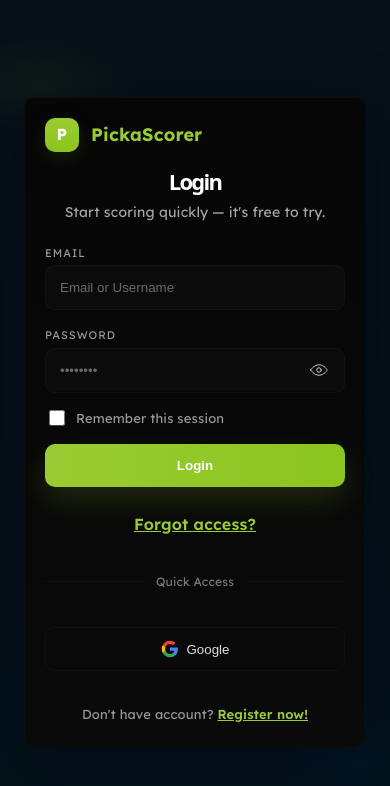
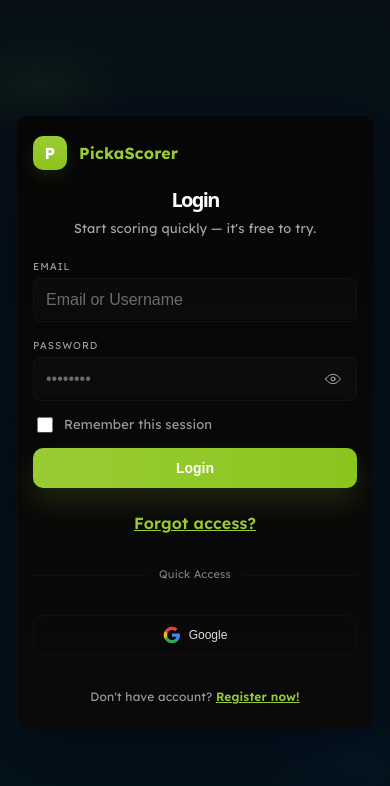
Before and after one commit to AyvanL/PickaScorer, a React (Vite) app: page /login in a window 390 px wide. Shown: the top 786 px of the page. Built offline with nearby package versions, Linux system fonts and the light colour scheme; no server answers.

Commit message:
fix: responsiveness

```diff
--- a/src/auth.css
+++ b/src/auth.css
@@ -44,7 +44,7 @@
 .auth-form { display:flex; flex-direction:column; gap:14px }
 .field-label { font-size:11px; letter-spacing:1px; color:#9a9a9a; text-transform:uppercase; text-align:left }
 .input-wrap { position:relative; width:100%; text-align:left }
-.auth-form input { display:block; width:100%; max-width:100%; padding:14px 14px; border-radius:10px; border:1px solid rgba(255,255,255,0.03); background: rgba(255,255,255,0.02); color: #f5f5f5; box-shadow: inset 0 -1px 0 rgba(0,0,0,0.4); }
+.auth-form input { display:block; width:100%; max-width:100%; padding:14px 14px; border-radius:10px; border:1px solid rgba(255,255,255,0.03); background: rgba(255,255,255,0.02); color: #f5f5f5; box-shadow: inset 0 -1px 0 rgba(0,0,0,0.4); font-size: 16px; }
 .auth-form input::placeholder { color: #6b6b6b }
 .forgot { position:absolute; right:6px; top:6px; font-size:12px; color: var(--primary); font-weight:600 }
 
@@ -92,3 +92,81 @@
   .auth-title { font-size:22px }
   .brand-text { font-size:16px }
 }
+
+@media (max-width: 480px) {
+  .auth-shell {
+    padding: 0 16px;
+  }
+
+  .auth-card {
+    width: 100%;
+    padding: 20px 16px;
+    border-radius: 12px;
+  }
+
+  .brand-row {
+    gap: 10px;
+  }
+
+  .logo-bubble {
+    width: 30px;
+    height: 30px;
+  }
+
+  .brand-text {
+    font-size: 14px;
+  }
+
+  .auth-title {
+    font-size: 20px;
+    margin-bottom: 6px;
+  }
+
+  .auth-sub {
+    font-size: 13px;
+    margin-bottom: 14px;
+  }
+
+  .auth-form {
+    gap: 12px;
+  }
+
+  .field-label {
+    font-size: 10px;
+  }
+
+  .auth-form input {
+    padding: 12px 12px;
+    border-radius: 8px;
+    font-size: 16px;
+  }
+
+  .password-toggle {
+    width: 32px;
+    height: 32px;
+  }
+
+  .password-toggle svg {
+    width: 16px;
+    height: 16px;
+  }
+
+  .btn {
+    padding: 12px 14px;
+    font-size: 14px;
+  }
+
+  .divider {
+    font-size: 11px;
+    margin: 16px 0;
+  }
+
+  .social-btn {
+    padding: 10px;
+    font-size: 12px;
+  }
+
+  .small {
+    font-size: 12px;
+  }
+}
--- a/src/dashboard.css
+++ b/src/dashboard.css
@@ -149,6 +149,72 @@
   font-size: 56px;
 }
 
+/* Mobile responsive styles */
+@media (max-width: 768px) {
+  .dashboard-shell {
+    padding: 80px 16px 16px;
+    gap: 0;
+  }
+
+  .dashboard-header {
+    padding: 16px 16px;
+  }
+
+  .brand-text {
+    font-size: 16px;
+  }
+
+  .logout-btn {
+    padding: 8px 14px;
+    font-size: 12px;
+  }
+
+  .header-right {
+    gap: 12px;
+  }
+
+  .user-email {
+    font-size: 12px;
+  }
+
+  .dashboard-content {
+    gap: 16px;
+  }
+
+  .dashboard-title {
+    font-size: 24px;
+  }
+
+  .dashboard-sub {
+    font-size: 13px;
+    margin-bottom: 16px;
+  }
+
+  .button-grid-full {
+    grid-template-columns: 1fr;
+    gap: 16px;
+    max-width: 100%;
+  }
+
+  .dashboard-btn {
+    padding: 28px;
+    min-height: 180px;
+    gap: 12px;
+  }
+
+  .btn-icon {
+    font-size: 40px;
+  }
+
+  .btn-title {
+    font-size: 18px;
+  }
+
+  .btn-desc {
+    font-size: 12px;
+  }
+}
+
 .btn-title {
   color: #fff;
   font-weight: 700;
--- a/src/display.css
+++ b/src/display.css
@@ -90,6 +90,105 @@
 
 .back-button:active {
   transform: scale(0.95);
+}
+
+/* Mobile responsive styles */
+@media (max-width: 768px) {
+  .display-wrapper {
+    padding: 0 20px;
+    gap: 12px;
+  }
+
+  .fullscreen-button {
+    top: 16px;
+    right: 16px;
+    padding: 8px 10px;
+    font-size: 14px;
+  }
+
+  .back-button {
+    top: 16px;
+    left: 16px;
+    padding: 6px 12px;
+    font-size: 12px;
+  }
+
+  .score-section {
+    min-width: 0;
+  }
+
+  .score-box {
+    max-width: 100%;
+  }
+
+  .large-score {
+    font-size: clamp(32px, 12vw, 120px);
+  }
+
+  .team-label {
+    font-size: clamp(14px, 4vw, 24px);
+  }
+
+  .server-box {
+    font-size: clamp(12px, 3vw, 18px);
+  }
+}
+
+@media (max-width: 480px) {
+  .display-wrapper {
+    flex-direction: column;
+    align-items: center;
+    justify-content: center;
+    padding: 60px 12px 12px;
+    gap: 20px;
+  }
+
+  .score-section {
+    flex: none;
+    width: 100%;
+    max-width: 280px;
+    height: auto;
+    text-align: center;
+  }
+
+  .score-section.team1 {
+    text-align: center;
+  }
+
+  .score-box {
+    padding: 16px 12px;
+    border-radius: 10px;
+    max-width: 100%;
+  }
+
+  .large-score {
+    font-size: clamp(28px, 10vw, 80px);
+  }
+
+  .team-label {
+    font-size: clamp(12px, 3.5vw, 18px);
+    margin: 8px 0 4px 0;
+  }
+
+  .server-box {
+    font-size: clamp(10px, 2.5vw, 14px);
+    padding: 8px 12px;
+    margin-top: 8px;
+  }
+
+  .fullscreen-button {
+    top: 12px;
+    right: 12px;
+    padding: 6px 8px;
+    font-size: 12px;
+  }
+
+  .back-button {
+    top: 12px;
+    left: 12px;
+    padding: 5px 10px;
+    font-size: 11px;
+  }
 }
 
 /* Remove full-screen overrides */
--- a/src/pages/Homepage.tsx
+++ b/src/pages/Homepage.tsx
@@ -31,9 +31,7 @@
           <div className="brand-text">PickaScorer</div>
         </div>
         <div className="header-right">
-          {!loading && userEmail && (
-            <span className="user-email">{userEmail}</span>
-          )}
+
           <button className="logout-btn" onClick={handleLogout} title="Sign out">
             ↗ Logout
           </button>
@@ -58,6 +56,9 @@
             <div className="btn-desc">Control match scoring</div>
           </button>
         </div>
+        {!loading && userEmail && (
+            <span className="user-email">{userEmail}</span>
+          )}
       </div>
     </div>
   )
```
